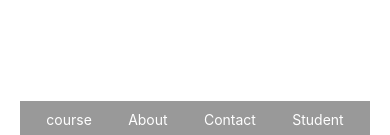
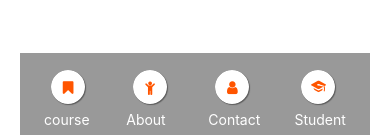
Before and after one commit to atif11802/react-native-first-project, a React Native app: screen / in a window 390 px wide. Shown: the part 706-841 px from the top of the page. Built offline with nearby package versions, Linux system fonts and the light colour scheme.

Commit message:
project header

```diff
--- a/App.js
+++ b/App.js
@@ -11,21 +11,40 @@ import UserData from "./src/screens/UserData";
 const Stack = createNativeStackNavigator();
 export default function App() {
 	return (
-		<View>
+		<View style={styles.mainContainer}>
 			<NavigationContainer>
-				<Stack.Navigator initialRouteName='Home'>
+				<Stack.Navigator
+					initialRouteName='Home'
+					options={{
+						headerShown: false,
+					}}
+				>
 					<Stack.Screen name='Home'>
 						{(props) => <Home {...props} userName={"atif aslam"} />}
 					</Stack.Screen>
-					<Stack.Screen name='Contact' component={Contact} />
+					<Stack.Screen
+						options={{
+							headerTitle: "Contact",
+							headerTitleAlign: "center",
+							headerTitleStyle: {
+								fontSize: 20,
+							},
+						}}
+						name='Contact'
+						component={Contact}
+					/>
 					<Stack.Screen name='Course' component={Course} />
 					<Stack.Screen name='About' component={About} />
 					<Stack.Screen name='Student' component={UserData} />
 				</Stack.Navigator>
 			</NavigationContainer>
-			<StatusBar style='auto' />
+			{/* <StatusBar style='auto' /> */}
 		</View>
 	);
 }
 
-const styles = StyleSheet.create({});
+const styles = StyleSheet.create({
+	mainContainer: {
+		marginTop: StatusBar.currentHeight,
+	},
+});
--- a/package.json
+++ b/package.json
@@ -17,6 +17,7 @@
     "react": "17.0.1",
     "react-dom": "17.0.1",
     "react-native": "0.64.3",
+    "react-native-elements": "^3.4.2",
     "react-native-safe-area-context": "3.3.2",
     "react-native-screens": "~3.10.1",
     "react-native-web": "0.17.1"
--- a/src/Components/Menu.jsx
+++ b/src/Components/Menu.jsx
@@ -1,7 +1,8 @@
-import { StyleSheet, Text, View } from "react-native";
+import { StyleSheet, Text, View, Image } from "react-native";
 import React from "react";
 import { useNavigation } from "@react-navigation/native";
 import { TouchableOpacity } from "react-native-web";
+import { Icon } from "react-native-elements";
 
 const Menu = () => {
 	const navigation = useNavigation();
@@ -12,24 +13,41 @@ const Menu = () => {
 				style={styles.buttonStyle}
 				onPress={() => navigation.navigate("Course")}
 			>
+				<Icon
+					raised
+					name='bookmark'
+					type='font-awesome'
+					color='#f50'
+					size={15}
+				/>
 				<Text style={styles.buttonText}>course</Text>
+				{/* <Image source={{ uri: "" }} style={styles.imageStyle} /> */}
 			</TouchableOpacity>
 			<TouchableOpacity
 				style={styles.buttonStyle}
 				onPress={() => navigation.navigate("About")}
 			>
+				<Icon raised name='child' type='font-awesome' color='#f50' size={15} />
 				<Text style={styles.buttonText}>About</Text>
 			</TouchableOpacity>
 			<TouchableOpacity
 				style={styles.buttonStyle}
 				onPress={() => navigation.navigate("Contact")}
 			>
+				<Icon raised name='user' type='font-awesome' color='#f50' size={15} />
 				<Text style={styles.buttonText}>Contact</Text>
 			</TouchableOpacity>
 			<TouchableOpacity
 				style={styles.buttonStyle}
 				onPress={() => navigation.navigate("Student")}
 			>
+				<Icon
+					raised
+					name='graduation-cap'
+					type='entypo'
+					color='#f50'
+					size={15}
+				/>
 				<Text style={styles.buttonText}>Student</Text>
 			</TouchableOpacity>
 		</View>
```
Also changed, not shown: 2 other files (tests, documents, lock files or other folders).
